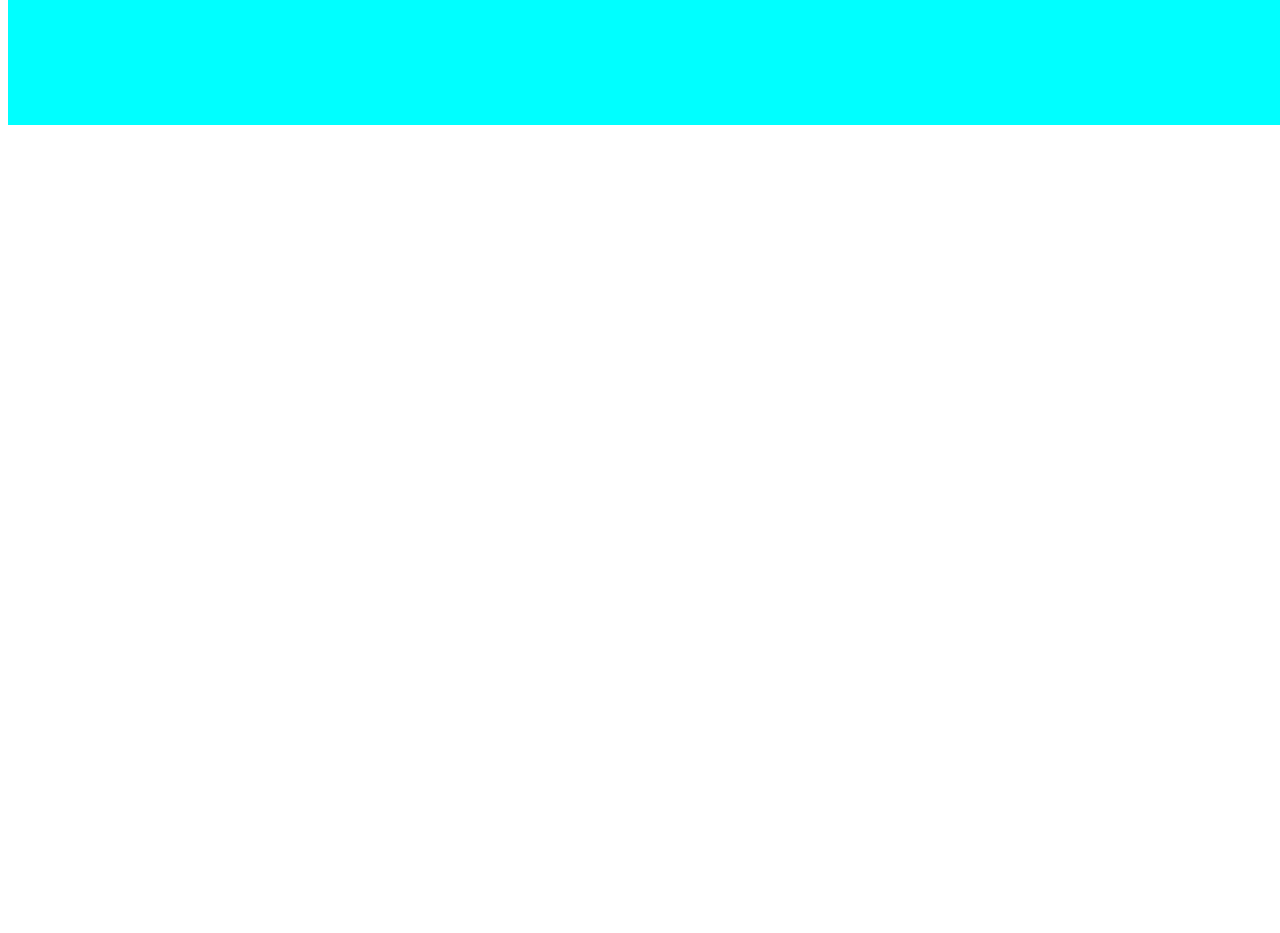
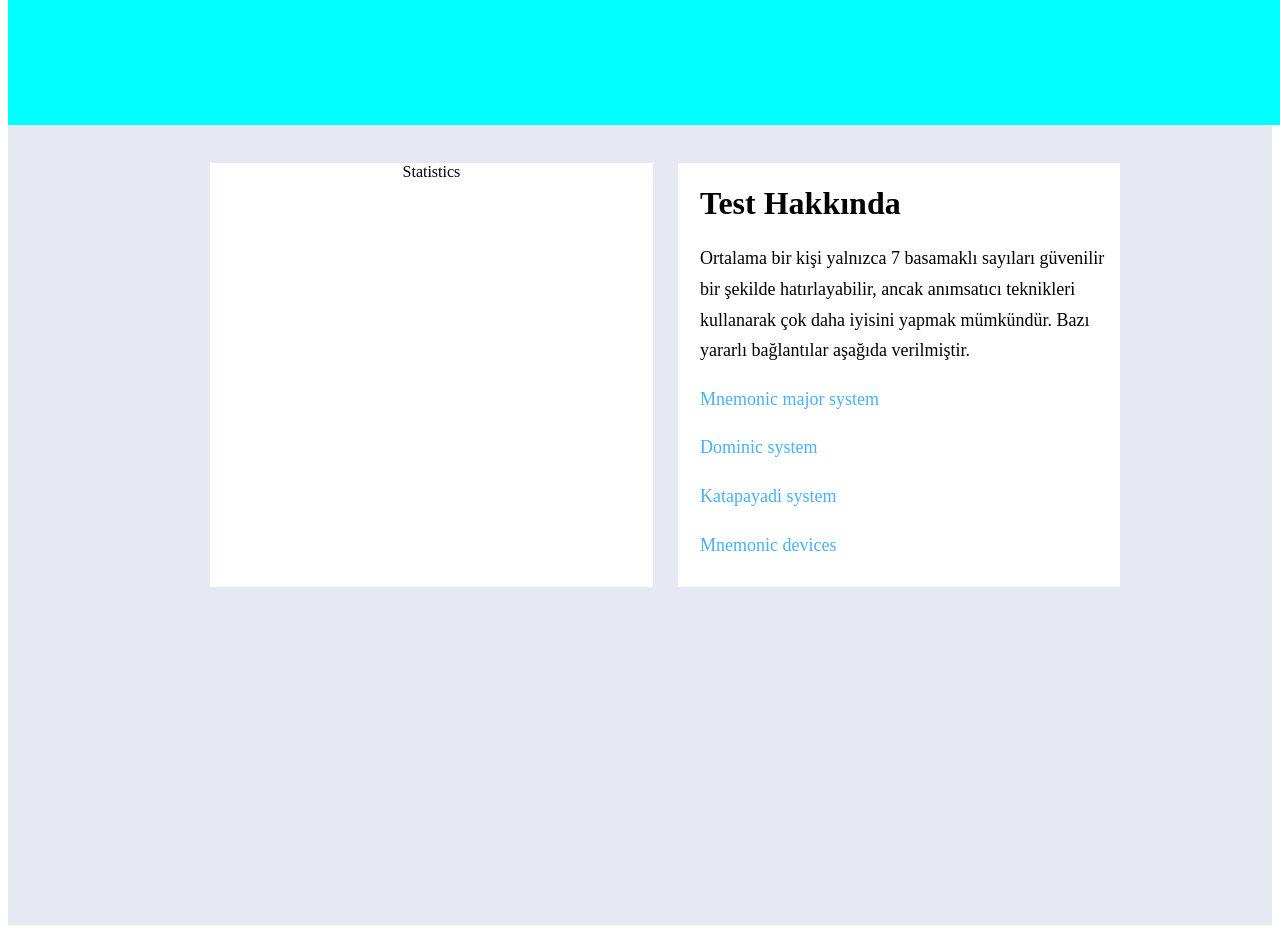
Before and after one commit to iguninovasyon/number-memory, a plain HTML site: page index.html in a window 1280 px wide. Shown: the part 540-1473 px from the top of the page. Before the commit the page ends 800 px from the top, so only its background shows below. Drawn offline with Linux system fonts and the light colour scheme.

Commit message:
Gameınformatıon tamamlandı.

```diff
--- a/assets/css/styles.css
+++ b/assets/css/styles.css
@@ -69,3 +69,46 @@
 }
 
 /*        Onur IŞIK         */
+
+/*     muhammet çelikci    */
+.GameInfo{
+    text-align: center;
+    height: 800px;
+    background-color: rgba(230,232,244,255);
+    box-sizing: border-box;
+}
+.StaticsBox,.GameInformatıon{
+    height: 53%;
+    width: 35%;
+    background-color: white;
+    float: left;
+    margin-top: 3%;
+
+
+
+}
+.StaticsBox{
+    margin-left: 16%;
+
+}
+.GameInformatıon{
+    margin-left: 2%;
+}
+.GameInformatıon h1{
+    text-align: left;
+    margin-left: 5%;
+    margin-top: 5%;
+}
+.GameInformatıon p{
+    text-align: left;
+    margin-left: 5%;
+    font-size: 18px;
+    line-height: 1.7;
+    margin-right: 3%;
+}
+.GameInfo a{
+    cursor: pointer;
+    color: rgb(69, 177, 255);
+    text-decoration: none;
+}
+/*    muhammet çelikci*/
--- a/index.html
+++ b/index.html
@@ -31,7 +31,17 @@
 
     <!--Muhammet Çelikci-->
     <div class="GameInfo">
-
+        <div class="StaticsBox">Statistics</div>
+        <div class="GameInformatıon">
+            <h1>Test Hakkında</h1>
+            <p>Ortalama bir kişi yalnızca 7 basamaklı sayıları güvenilir bir şekilde hatırlayabilir, ancak anımsatıcı
+                teknikleri kullanarak çok daha iyisini yapmak mümkündür. Bazı yararlı bağlantılar aşağıda verilmiştir.
+            </p>
+            <p><a href="https://en.wikipedia.org/wiki/Mnemonic_major_system">Mnemonic major system</a></p>
+            <p><a href="https://en.wikipedia.org/wiki/Dominic_system">Dominic system</a></p>
+            <p><a href="https://en.wikipedia.org/wiki/Katapayadi_system">Katapayadi system</a></p>
+            <p><a href="https://en.wikipedia.org/wiki/Mnemonic">Mnemonic devices</a></p>
+        </div>
     </div>
 
     <!--Can Tarakçı-->
```
